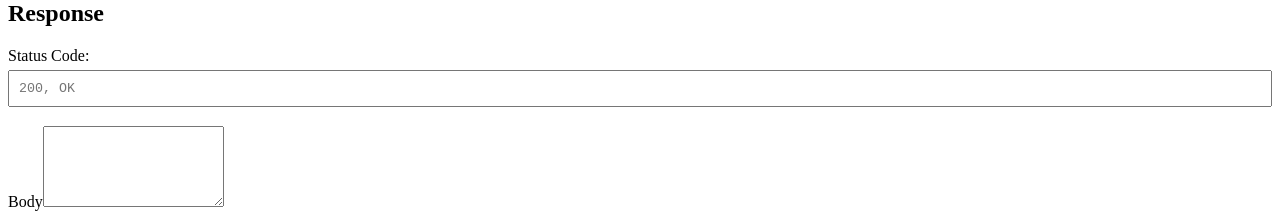
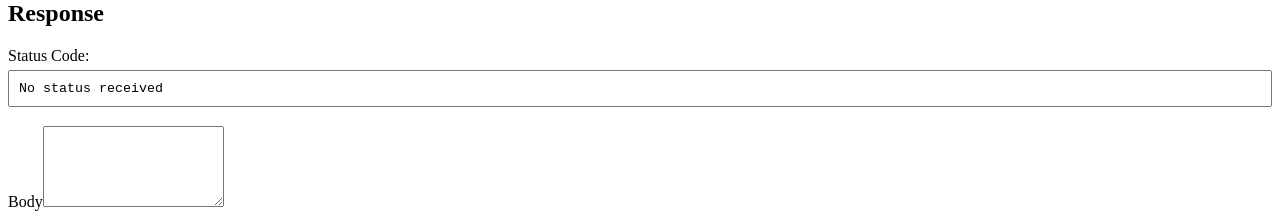
Before and after one commit to Jaller123/AMS, a React (Vite) app in the folder ams/: page / in a window 1280 px wide. Shown: the part 510-723 px from the top of the page. Built offline with nearby package versions, Linux system fonts and the light colour scheme.

Commit message:
fixade status code

```diff
--- a/ams/src/App.jsx
+++ b/ams/src/App.jsx
@@ -6,6 +6,7 @@ const App = () => {
   const [response, setResponse] = useState({});
 
   const handleRequestData = async (data) => {
+    console.log("Payload to send:", data);
     try {
       const payload = {
         request: {
@@ -19,14 +20,19 @@ const App = () => {
         }
       };
 
+      console.log("Payload for WireMock:", payload);
+
       const res = await fetch("http://localhost:8088/__admin/mappings", {
         method: "POST",
         headers: { "Content-Type": "application/json" },
         body: JSON.stringify(payload)
       });
 
+      console.log("Fetch response:", res);
+
       if (res.ok) {
         const responseBody = await res.text();
+        console.log("Response Body:", responseBody);
         console.log(responseBody);
         setResponse({
           status: res.status,
--- a/ams/src/components/ReqForm.jsx
+++ b/ams/src/components/ReqForm.jsx
@@ -27,9 +27,11 @@ const ReqForm = ({ onRequestChange }) => {
         body: parsedBody
       };
 
+      console.log("Request Data:", requestData);
       onRequestChange(requestData);
     } catch (error) {
       alert("Invalid JSON format in Headers or Body.");
+      console.error("Parsing Error:", error);
     }
   };
 
--- a/ams/src/components/ResForm.jsx
+++ b/ams/src/components/ResForm.jsx
@@ -12,7 +12,8 @@ const ResForm = ({ response }) => {
           id="reqBody"
           name="reqBody"
           rows="1"
-          placeholder="200, OK"
+          readOnly
+          value={response?.status || "No status received"}
           className={styles.textarea}
         />
       </div>
```
